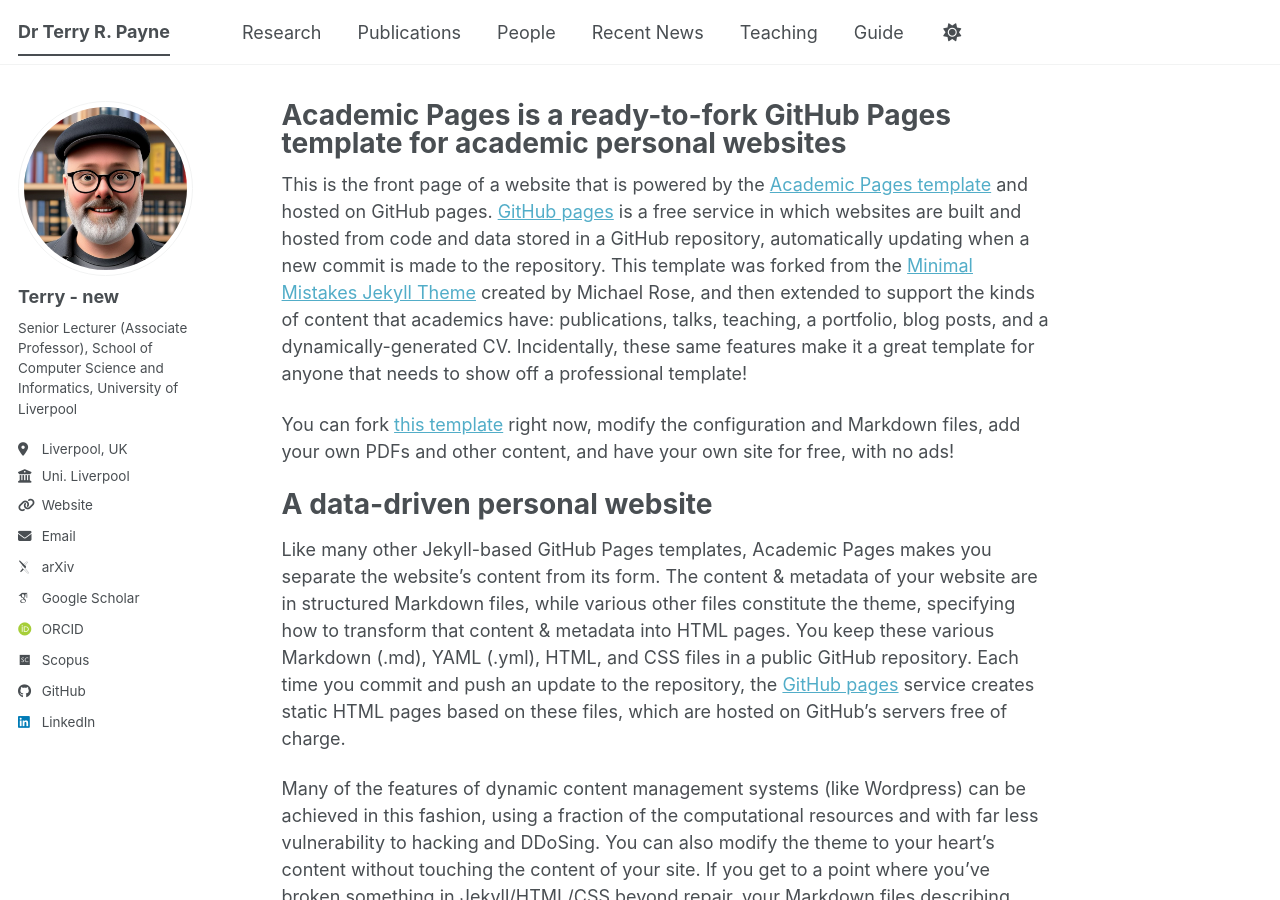
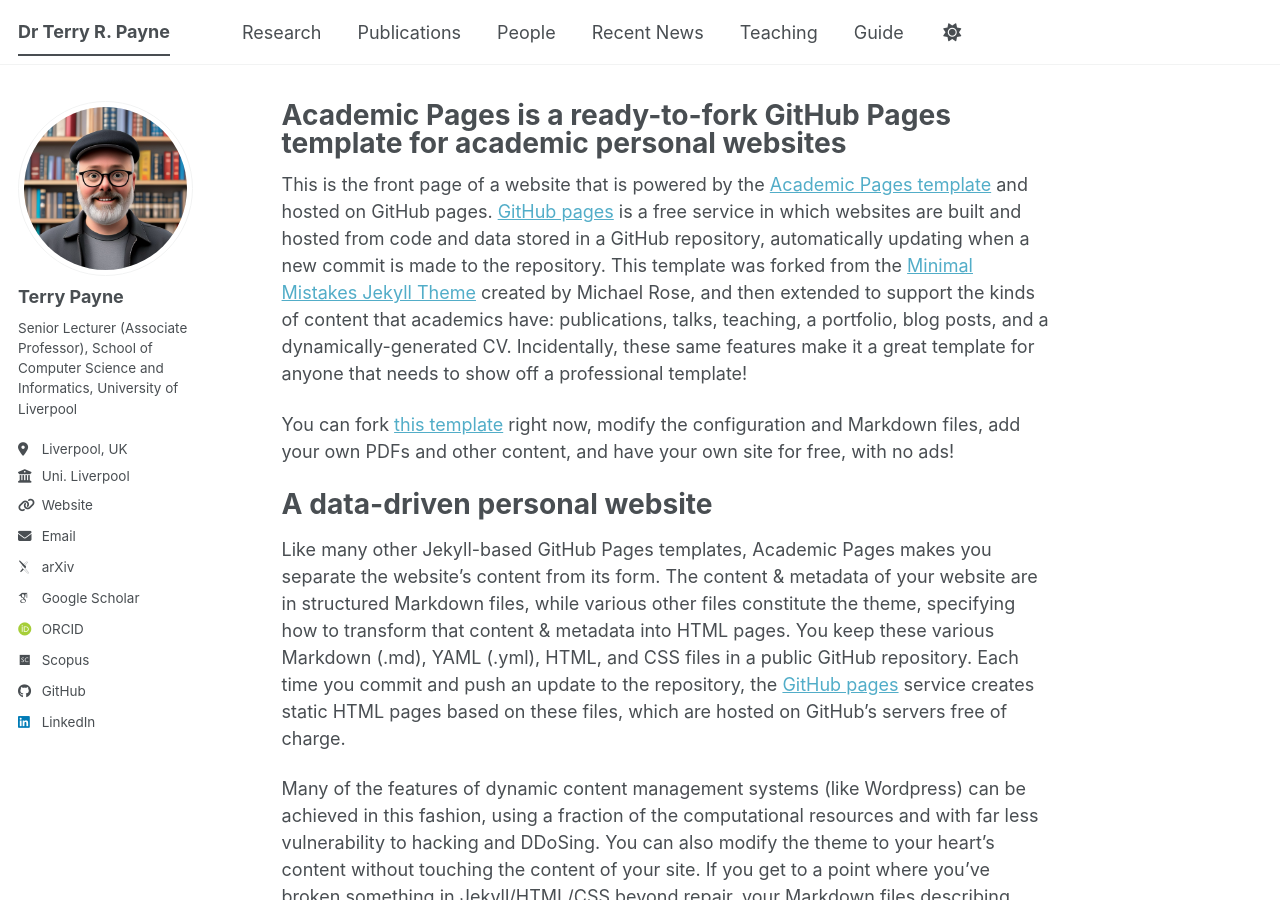
Before and after one commit to cappuccinofreak/cappuccinofreak.github.io, a Jekyll site: the page built from _pages/about.md, in a window 1280 px wide and 900 px high. Built offline with Jekyll 4.4.1, drawn with Linux system fonts in a browser that asks for light colours; some web fonts are replaced; a script bundle is joined from its source files by our own code; library files that are not in the unit come from our copies.

Commit message:
Update _config.yml

```diff
--- a/_config.yml
+++ b/_config.yml
@@ -13,7 +13,7 @@ title                    : "Dr Terry R. Payne"
 title_separator          : "-"
 name                     : &name "Terry Payne"
 description              : &description "Your Name's academic portfolio"   # Update this with a general description of your site, this is the default if not overridden by a page
-url                      : https://academicpages.github.io # The base hostname & protocol for your site e.g. "https://[your GitHub username].github.io",
+url                      : https://cappuccinofreak.github.io # The base hostname & protocol for your site e.g. "https://[your GitHub username].github.io",
                                                            # or if you already have some other page hosted on Github then use "https://[your GitHub username].github.io/[Your Repo Name]"
 baseurl                  : "" # the subpath of your site, e.g. "/blog"
 repository               : "academicpages/academicpages.github.io"
@@ -23,8 +23,8 @@ repository               : "academicpages/academicpages.github.io"
 #               Additional customization can be done by editing /_includes/author-profile.html
 author:
   # Biographic information
-  avatar           : "profile.png"
-  name             : "Terry - new"
+  avatar           : "TerryAvatar.png"
+  name             : "Terry Payne"
   pronouns         : # example: "she/her"
   bio              : "Senior Lecturer (Associate Professor), School of Computer Science and Informatics, University of Liverpool"
   location         : "Liverpool, UK"
```
